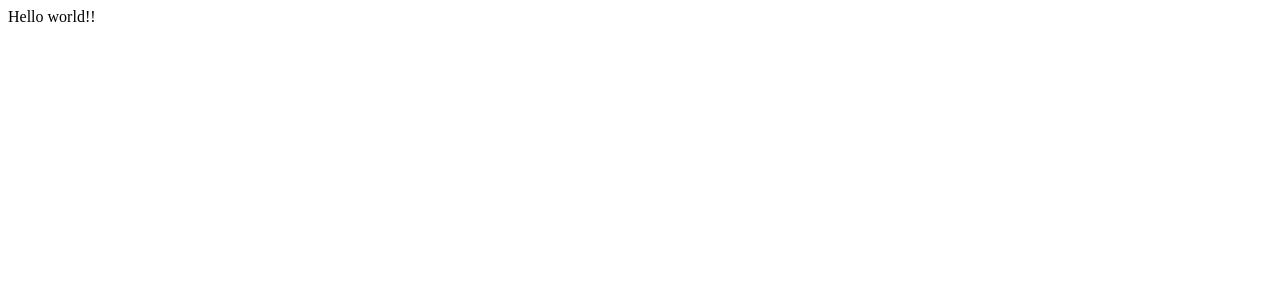
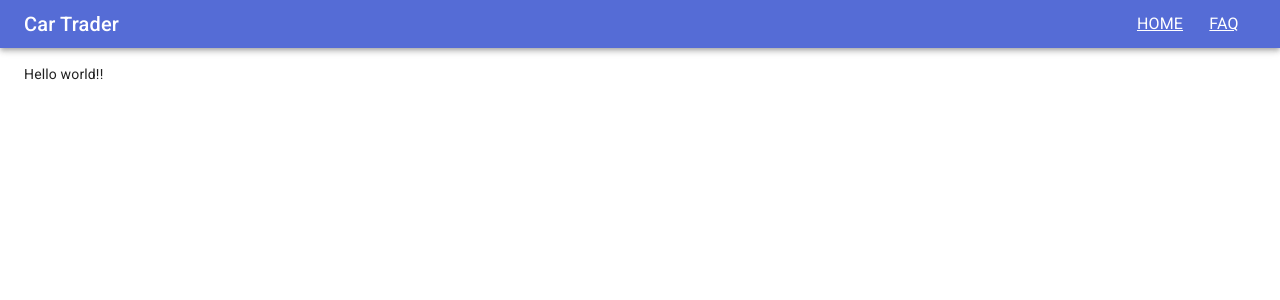
Before and after one commit to jniyaz/simple-car-trade-app, a Next.js app: page / in a window 1280 px wide. Shown: the top 300 px of the page. Built offline with nearby package versions, Linux system fonts and the light colour scheme.

Commit message:
material skeleton seyup and faq page fixed

```diff
--- /dev/null
+++ b/src/components/Nav.tsx
@@ -0,0 +1,49 @@
+import { AppBar, Button, makeStyles, Toolbar, Typography } from '@material-ui/core';
+import Link from 'next/link';
+import React from 'react';
+
+const useStyles = makeStyles(theme => ({
+  root: {
+    flexGrow: 1
+  },
+  menuButton: {
+    marginRight: theme.spacing(2)
+  },
+  title: {
+    flexGrow: 1
+  }
+}));
+
+export function Nav() {
+  const classes = useStyles();
+
+  return (
+    <AppBar position="static">
+      <Toolbar variant="dense">
+        <Typography variant="h6" className={classes.title}>
+          Car Trader
+        </Typography>
+
+        <Button color="inherit">
+          <Link href="/">
+            <a style={{ color: 'white' }}>
+              <Typography  color="inherit">
+                Home
+              </Typography>
+            </a>
+          </Link>
+        </Button>
+
+        <Button color="inherit">
+          <Link href="/faq">
+            <a style={{ color: 'white' }}>
+              <Typography  color="inherit">
+                FAQ
+              </Typography>
+            </a>
+          </Link>
+        </Button>
+      </Toolbar>
+    </AppBar>
+  );
+}
--- /dev/null
+++ b/src/pages/_app.tsx
@@ -0,0 +1,66 @@
+import { Box, Container, CssBaseline } from '@material-ui/core';
+import red from '@material-ui/core/colors/red';
+import { createMuiTheme, ThemeProvider } from '@material-ui/core/styles';
+import axios from 'axios';
+import App from 'next/app';
+import Head from 'next/head';
+import React from 'react';
+import { SWRConfig } from 'swr';
+import { Nav } from '../components/Nav';
+
+axios.defaults.baseURL = 'http://localhost:4001';
+
+// Create a theme instance.
+export const theme = createMuiTheme({
+  palette: {
+    primary: {
+      main: '#556cd6'
+    },
+    error: {
+      main: red.A400
+    },
+    background: {
+      default: '#fff'
+    }
+  }
+});
+
+export default class MyApp extends App {
+  componentDidMount() {
+    // Remove the server-side injected CSS.
+    const jssStyles = document.querySelector('#jss-server-side');
+    if (jssStyles) {
+      jssStyles.parentElement!.removeChild(jssStyles);
+    }
+  }
+
+  render() {
+    const { Component, pageProps } = this.props;
+
+    return (
+      <React.Fragment>
+        <Head>
+          <title>My page</title>
+          <meta
+            name="viewport"
+            content="minimum-scale=1, initial-scale=1, width=device-width"
+          />
+        </Head>
+        <ThemeProvider theme={theme}>
+          {/* CssBaseline kickstart an elegant, consistent, and simple baseline to build upon. */}
+          <CssBaseline />
+          <Nav />
+          <SWRConfig
+            value={{ fetcher: (url: string) => axios(url).then(r => r.data) }}
+          >
+            <Container maxWidth={false}>
+              <Box marginTop={2}>
+                <Component {...pageProps} />
+              </Box>
+            </Container>
+          </SWRConfig>
+        </ThemeProvider>
+      </React.Fragment>
+    );
+  }
+}
--- /dev/null
+++ b/src/pages/_document.tsx
@@ -0,0 +1,66 @@
+import { ServerStyleSheets } from '@material-ui/core/styles';
+import Document, { Head, Main, NextScript } from 'next/document';
+import React from 'react';
+import { theme } from './_app';
+
+export default class MyDocument extends Document {
+  render() {
+    return (
+      <html lang="en">
+        <Head>
+          {/* PWA primary color */}
+          <meta name="theme-color" content={theme.palette.primary.main} />
+          <link
+            rel="stylesheet"
+            href="https://fonts.googleapis.com/css?family=Roboto:300,400,500,700&display=swap"
+          />
+        </Head>
+        <body>
+          <Main />
+          <NextScript />
+        </body>
+      </html>
+    );
+  }
+}
+
+MyDocument.getInitialProps = async ctx => {
+  // Resolution order
+  //
+  // On the server:
+  // 1. app.getInitialProps
+  // 2. page.getInitialProps
+  // 3. document.getInitialProps
+  // 4. app.render
+  // 5. page.render
+  // 6. document.render
+  //
+  // On the server with error:
+  // 1. document.getInitialProps
+  // 2. app.render
+  // 3. page.render
+  // 4. document.render
+  //
+  // On the client
+  // 1. app.getInitialProps
+  // 2. page.getInitialProps
+  // 3. app.render
+  // 4. page.render
+
+  // Render app and page and get the context of the page with collected side effects.
+  const sheets = new ServerStyleSheets();
+  const originalRenderPage = ctx.renderPage;
+
+  ctx.renderPage = () =>
+    originalRenderPage({
+      enhanceApp: App => props => sheets.collect(<App {...props} />),
+    });
+
+  const initialProps = await Document.getInitialProps(ctx);
+
+  return {
+    ...initialProps,
+    // Styles fragment is rendered after the app and page rendering finish.
+    styles: [...React.Children.toArray(initialProps.styles), sheets.getStyleElement()],
+  };
+};
```
Also changed, not shown: src/openDB.ts (added, +9 -0 lines), src/pages/faq.tsx (added, +42 -0 lines), 1 other file (tests, documents, lock files or other folders).
